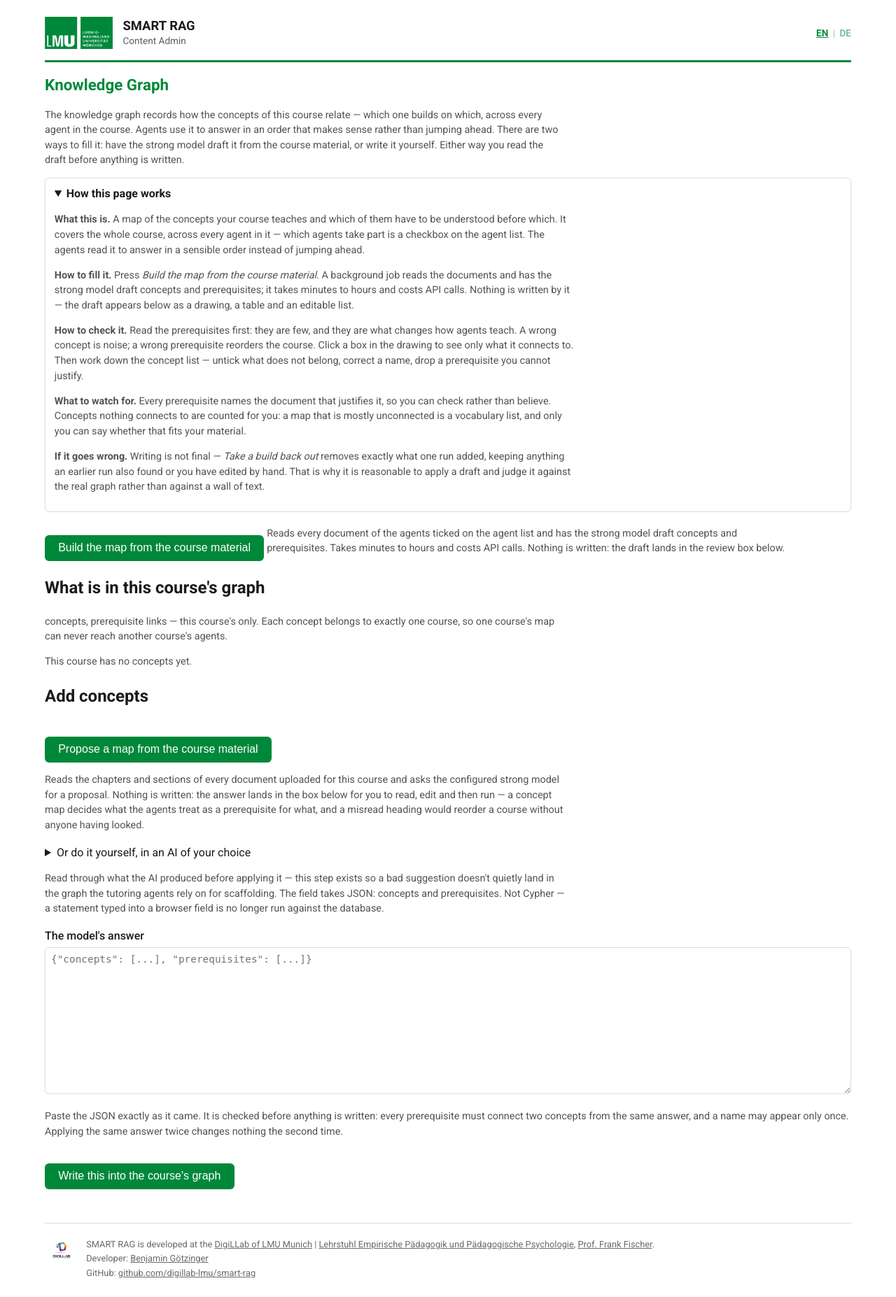
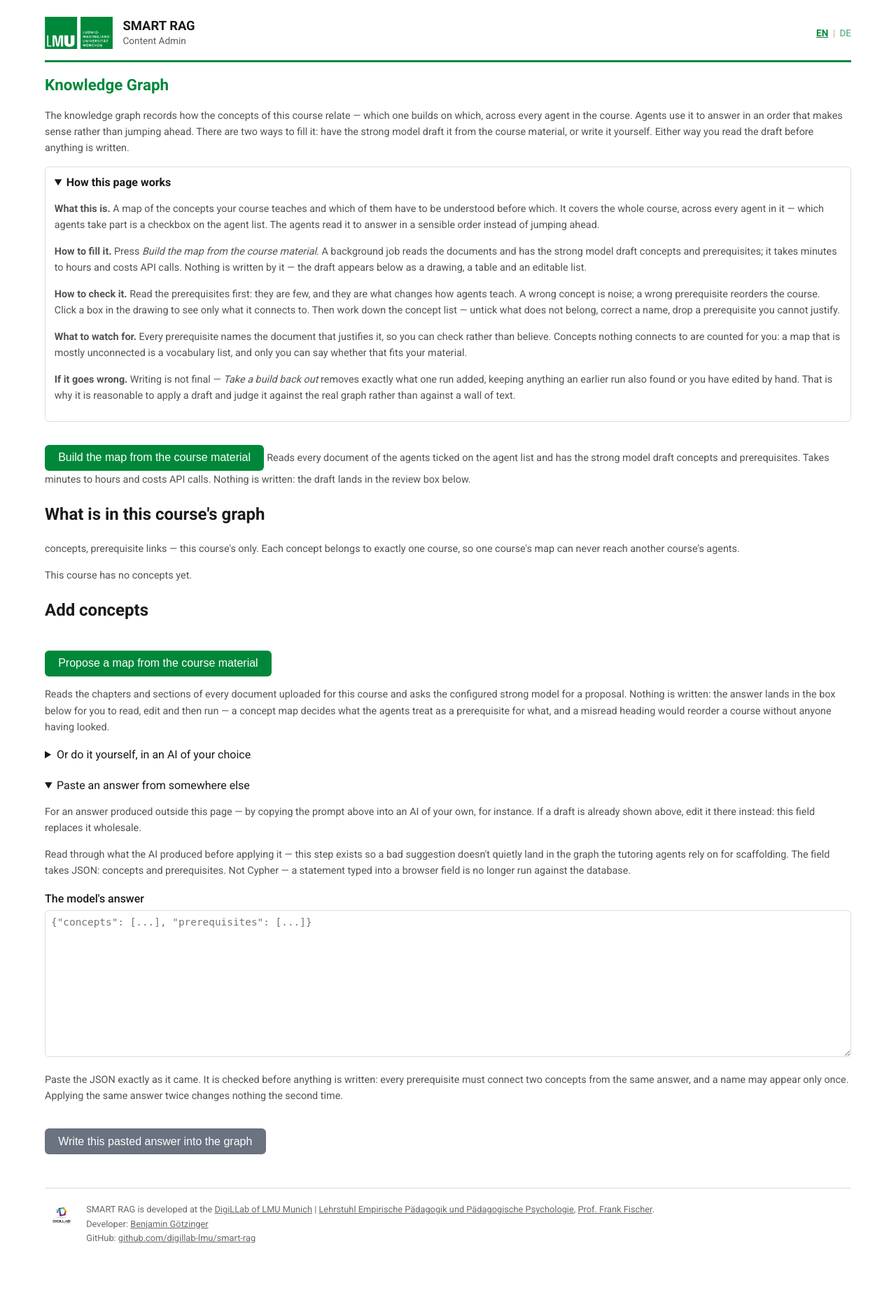
Before and after one commit to digillab-lmu/smart-rag, a Flask app: template content-admin/templates/graph_guidance.html in a window 1280 px wide. Shown: the whole page at 70% size. After the commit the page ends 1777 px from the top, so only its background shows below. Run offline with Flask 3, Linux system fonts and the light colour scheme; the template is opened without the code that fills it, so the values that code supplies are empty; parts of the project's set-up code (start-up, migrations or seed data) failed here and were passed over; some libraries are stand-ins or nearby versions.

Commit message:
fix(ui): let text use the width, and stop offering two identical buttons
Two reports from one screenshot.

The measure on running text was 78ch, was widened to 92ch for exactly this
complaint, and was raised a third time. The number was never the problem:
beside boxes, tables and inputs that fill the container, a paragraph
ending two thirds of the way across does not read as typography, it reads
as something broken. So the cap is gone. The container is the measure and
the existing page cap is what keeps a line from crossing a whole large
monitor; prose gets more leading, which is the real cost of a longer line
and is now paid deliberately rather than avoided by a number nobody
liked. The test asserts the absence of a fixed measure rather than a
particular value, so this cannot be re-litigated in ch.

And: "was ist der Unterschied zwischen den Buttons?" — a fair question
about two green buttons stacked on top of each other, one submitting the
edited rows and the other the JSON field, with the explanation for the
second sitting above the first. The pasted-answer route is a fallback for
an answer produced somewhere else, and now looks like one: folded under
its own heading, a secondary button, and a sentence saying when to use it
and that it replaces the draft above wholesale. It opens by itself when
there is no draft, because then it is the only way in.

Five mutations red across the two, including a returning ch measure and a
paste button promoted back to primary.

Co-Authored-By: Claude Opus 5 <noreply@anthropic.com>

```diff
--- a/content-admin/i18n.py
+++ b/content-admin/i18n.py
@@ -555,6 +555,8 @@ the link is used, and the link only works from this message.
     "graph_not_found": "\"%s\" is not in this course's map.",
     "graph_add_heading": "Add concepts",
     "graph_prompt_text": "You are helping to build the concept map of the course \"%s\". From the material I give you, list the concepts a learner has to understand, and which of them must be understood before which.\n\nAnswer with JSON only, no explanation, in exactly this shape:\n{\n  \"concepts\": [\n    {\"name\": \"Cognitive Load\", \"chapter\": \"2\", \"description\": \"one sentence\"}\n  ],\n  \"prerequisites\": [\n    {\"before\": \"Working Memory\", \"after\": \"Cognitive Load\"}\n  ]\n}\n\nRules: every name appears exactly once. Every prerequisite refers to two names from the list above. Besides name, only chapter, section_id and description are allowed, and all three are optional. Use the wording of the course material rather than your own synonyms.",
+    "graph_paste_heading": "Paste an answer from somewhere else",
+    "graph_paste_when": "For an answer produced outside this page \u2014 by copying the prompt above into an AI of your own, for instance. If a draft is already shown above, edit it there instead: this field replaces it wholesale.",
     "graph_proposal_label": "The model's answer",
     "graph_proposal_help": "Paste the JSON exactly as it came. It is checked before anything is written: every prerequisite must connect two concepts from the same answer, and a name may appear only once. Applying the same answer twice changes nothing the second time.",
     "graph_applied": "%s concepts and %s links written.",
@@ -577,7 +579,7 @@ the link is used, and the link only works from this message.
     "graph_intro": "The knowledge graph records how the concepts of this course relate — which one builds on which, across every agent in the course. Agents use it to answer in an order that makes sense rather than jumping ahead. There are two ways to fill it: have the strong model draft it from the course material, or write it yourself. Either way you read the draft before anything is written.",
     "graph_prompt_intro": "Copy this into an AI assistant of your choice, together with your course documents (or a summary of their chapter/section structure):",
     "graph_run_intro": "Read through what the AI produced before applying it — this step exists so a bad suggestion doesn't quietly land in the graph the tutoring agents rely on for scaffolding. The field takes JSON: concepts and prerequisites. Not Cypher — a statement typed into a browser field is no longer run against the database.",
-    "graph_submit": "Write this into the course's graph",
+    "graph_submit": "Write this pasted answer into the graph",
     "nav_learners": "People",
     "retention_col": "Keep until",
     "retention_none": "not decided",
@@ -1182,6 +1184,8 @@ dieser Nachricht.
     "graph_not_found": "\"%s\" steht nicht in der Karte dieses Kurses.",
     "graph_add_heading": "Konzepte hinzufügen",
     "graph_prompt_text": "Du hilfst beim Aufbau der Konzeptkarte des Kurses \"%s\". Nenne aus dem Material, das ich dir gebe, die Konzepte, die Lernende verstehen müssen, und welche davon vor welchen verstanden sein müssen.\n\nAntworte ausschließlich mit JSON, ohne Erklärung, genau in dieser Form:\n{\n  \"concepts\": [\n    {\"name\": \"Cognitive Load\", \"chapter\": \"2\", \"description\": \"ein Satz\"}\n  ],\n  \"prerequisites\": [\n    {\"before\": \"Arbeitsgedächtnis\", \"after\": \"Cognitive Load\"}\n  ]\n}\n\nRegeln: Jeder Name kommt genau einmal vor. Jede Voraussetzung verweist auf zwei Namen aus der Liste oben. Neben name sind nur chapter, section_id und description erlaubt, alle drei optional. Verwende die Formulierungen des Kursmaterials, nicht eigene Synonyme.",
+    "graph_paste_heading": "Eine Antwort von anderswo einf\u00fcgen",
+    "graph_paste_when": "F\u00fcr eine Antwort, die au\u00dferhalb dieser Seite entstanden ist \u2014 etwa indem du den Prompt oben in eine eigene KI kopiert hast. Steht oben schon ein Entwurf, bearbeite ihn lieber dort: dieses Feld ersetzt ihn vollst\u00e4ndig.",
     "graph_proposal_label": "Die Antwort der KI",
     "graph_proposal_help": "Füge das JSON unverändert ein. Es wird geprüft, bevor etwas geschrieben wird: Jede Voraussetzung muss zwei Konzepte aus derselben Antwort verbinden, und ein Name darf nur einmal vorkommen. Dieselbe Antwort zweimal anzuwenden ändert beim zweiten Mal nichts.",
     "graph_applied": "%s Konzepte und %s Beziehungen geschrieben.",
@@ -1204,7 +1208,7 @@ dieser Nachricht.
     "graph_intro": "Der Wissensgraph hält fest, wie die Konzepte dieses Kurses zusammenhängen — was auf was aufbaut, über alle Agenten des Kurses hinweg. Agenten nutzen das, um in einer sinnvollen Reihenfolge zu antworten, statt vorzugreifen. Es gibt zwei Wege, ihn zu füllen: das starke Modell einen Entwurf aus dem Kursmaterial machen lassen, oder ihn selbst schreiben. In beiden Fällen liest du den Entwurf, bevor etwas geschrieben wird.",
     "graph_prompt_intro": "Kopiere den folgenden Text in eine KI deiner Wahl, zusammen mit deinen Kursdokumenten (oder einer Übersicht ihrer Kapitel- und Abschnittsstruktur):",
     "graph_run_intro": "Lies das Ergebnis der KI durch, bevor du es übernimmst — dieser Schritt sorgt dafür, dass kein fehlerhafter Vorschlag unbemerkt in dem Graphen landet, auf den sich die Tutor-Agenten beim Lernaufbau stützen. Das Feld nimmt JSON: Konzepte und Voraussetzungen. Kein Cypher — eine in ein Browserfeld getippte Anweisung wird nicht mehr gegen die Datenbank ausgeführt.",
-    "graph_submit": "In den Kursgraphen schreiben",
+    "graph_submit": "Diese eingef\u00fcgte Antwort in den Graphen schreiben",
     "nav_learners": "Personen",
     "retention_col": "Aufbewahrung bis",
     "retention_none": "nicht entschieden",
--- a/content-admin/templates/base.html
+++ b/content-admin/templates/base.html
@@ -96,25 +96,19 @@
     .brand-header .brand-title { font-weight: 700; font-size: 1.15rem; line-height: 1.25; }
     .brand-header .brand-subtitle { font-size: 0.85rem; opacity: 0.7; font-weight: 400; }
 
-    /* Reading width for running text, independent of the page width. Applies
-       to paragraphs and list items, not to table cells — a cell that wraps
-       early makes a table taller for no gain. */
-    /* A measure for running text, not a column. 78ch was set when the page
-       itself was narrower; beside inputs and tables that now use the full
-       width it read as a cramped strip with empty space to its right. 92ch is
-       still inside what is comfortable to read and no longer looks like a
-       different layout from the fields underneath it. */
-    p, li, .note { max-width: 92ch; }
-    /* A note written as a <span> is an inline box, and max-width does nothing
-       to one — so half the explanations on a page wrapped at the measure and
-       the other half ran the full width of the container, which reads as two
-       different layouts on one page. Reported from the graph page and true on
-       eight others. inline-block gives the box a width to respect while
-       leaving it on the same line as whatever it follows. */
-    span.note { display: inline-block; }
-    /* Help that belongs to one field follows that field's width instead: it
-       is read in the same glance as the input, not as prose. */
-    label + .note, input + .note, textarea + .note, select + .note { max-width: none; }
+    /* No measure on running text. This started at 78ch, was widened to 92ch
+       for the same complaint, and was reported a third time — because the
+       problem was never the number. Beside boxes, tables and inputs that use
+       the full container, a paragraph that stops two thirds of the way across
+       does not read as typography, it reads as a layout fault. So text uses
+       the width it is given and the container is the measure; the page cap
+       above is what keeps a line from running the whole of a wide monitor.
+
+       The cost is real and is paid here: longer lines are harder to track
+       back to the start, so prose gets more leading than the interface
+       chrome does. */
+    p, li, .note { line-height: 1.62; }
+
     /* The variable name beside a field label: present for whoever needs it,
        quiet for whoever does not. */
     .field-var { font-weight: 400; font-size: .8em; opacity: .55;
--- a/content-admin/templates/graph_guidance.html
+++ b/content-admin/templates/graph_guidance.html
@@ -326,6 +326,14 @@
 </form>
 {% endif %}
 
+{# The JSON field is the fallback, not a second main route: it exists for an
+   answer produced somewhere else. Side by side with the editor's button it
+   was two identical green buttons whose difference nothing explained — the
+   operator asked what it was. Folded away when there is a proposal to edit,
+   open when there is not, because then it is the only way in. #}
+<details {% if not view %}open{% endif %} style="margin-top:1.2em">
+  <summary>{{ t('graph_paste_heading') }}</summary>
+  <p class="note">{{ t('graph_paste_when') }}</p>
   <p class="note">{{ t('graph_run_intro') }}</p>
   <form method="post">
     <input type="hidden" name="action" value="apply">
@@ -333,8 +341,9 @@
     <textarea id="proposal" name="proposal" rows="12"
               placeholder='{"concepts": [...], "prerequisites": [...]}'>{{ proposal }}</textarea>
     <p class="note">{{ t('graph_proposal_help') }}</p>
-  <button type="submit">{{ t('graph_submit') }}</button>
+    <button type="submit" class="secondary">{{ t('graph_submit') }}</button>
   </form>
+</details>
 
 {% if concepts %}
 <h2>{{ t('graph_danger_heading') }}</h2>
```
Also changed, not shown: tests/test_app_smoke.py (+18 -5 lines), tests/test_graph_build.py (+15 -0 lines), CHANGELOG.md. Lines whose indentation alone changed are shown as unchanged.
